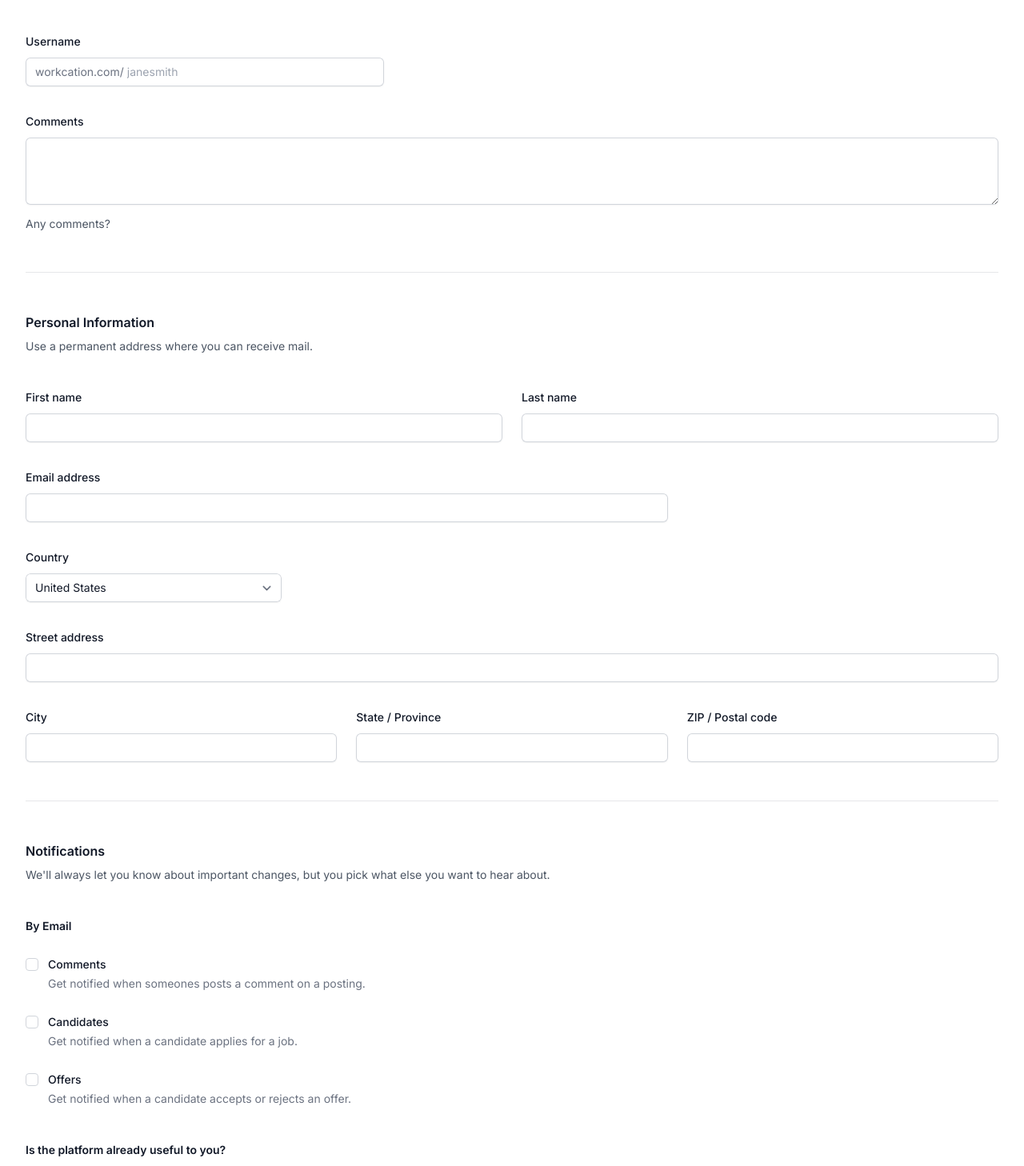
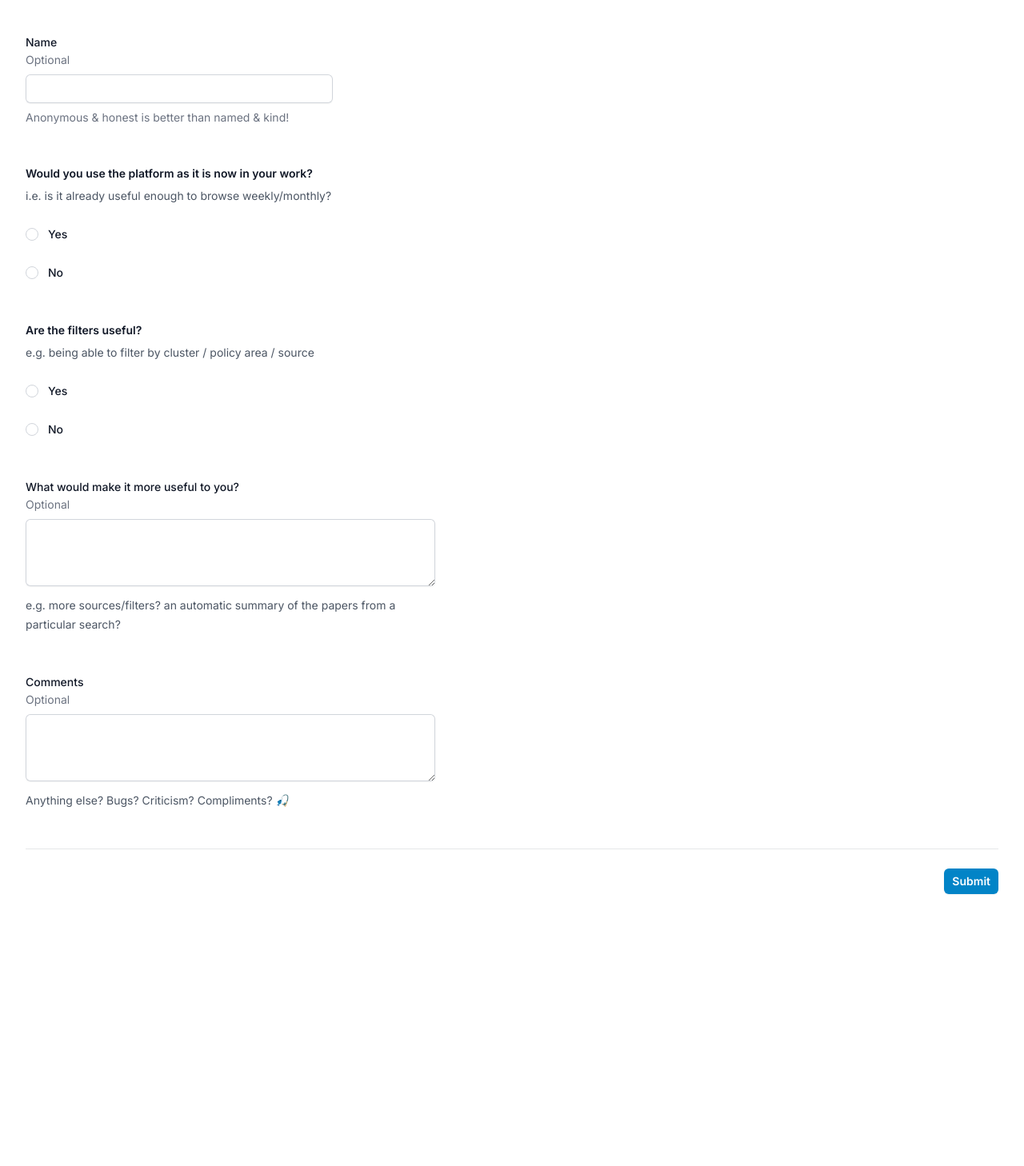
Before and after one commit to dan-kwiat/bit-cutting-edge, a Next.js app: page /feedback in a window 1280 px wide. Shown: the part 200-1658 px from the top of the page at 80% size. After the commit the page ends 1422 px from the top, so only its background shows below. Built offline with nearby package versions, Linux system fonts and the light colour scheme; what @vercel/postgres-kysely would draw is missing.

Commit message:
feat(feedback): update questions

```diff
--- a/app/feedback/page.tsx
+++ b/app/feedback/page.tsx
@@ -29,309 +29,45 @@ function Form() {
 
   return (
     <form action={onCreate}>
-      <div className="space-y-12">
-        <div className="border-b border-gray-900/10 pb-12">
-          <h2 className="text-base font-semibold leading-7 text-gray-900">
+      <div className="mt-12 space-y-12">
+        <div className="border-y border-gray-900/10 pb-12">
+          {/* <h2 className="text-base font-semibold leading-7 text-gray-900">
             Profile
           </h2>
           <p className="mt-1 text-sm leading-6 text-gray-600">
             This information will be displayed publicly so be careful what you
             share.
-          </p>
+          </p> */}
 
-          <div className="mt-10 grid grid-cols-1 gap-x-6 gap-y-8 sm:grid-cols-6">
-            <div className="sm:col-span-4">
+          <div className="mt-12 sm:max-w-sm">
             <label
-                htmlFor="username"
+              htmlFor="participant-name"
               className="block text-sm font-medium leading-6 text-gray-900"
             >
-                Username
+              Name
             </label>
-              <div className="mt-2">
-                <div className="flex rounded-md shadow-sm ring-1 ring-inset ring-gray-300 focus-within:ring-2 focus-within:ring-inset focus-within:ring-sky-600 sm:max-w-md">
-                  <span className="flex select-none items-center pl-3 text-gray-500 sm:text-sm">
-                    workcation.com/
-                  </span>
-                  <input
-                    type="text"
-                    name="username"
-                    id="username"
-                    autoComplete="username"
-                    className="block flex-1 border-0 bg-transparent py-1.5 pl-1 text-gray-900 placeholder:text-gray-400 focus:ring-0 sm:text-sm sm:leading-6"
-                    placeholder="janesmith"
-                  />
-                </div>
-              </div>
-            </div>
-
-            <div className="col-span-full">
-              <label
-                htmlFor="comments"
-                className="block text-sm font-medium leading-6 text-gray-900"
-              >
-                Comments
-              </label>
-              <div className="mt-2">
-                <textarea
-                  required
-                  id="comments"
-                  name="comments"
-                  rows={3}
-                  className="block w-full rounded-md border-0 py-1.5 text-gray-900 shadow-sm ring-1 ring-inset ring-gray-300 placeholder:text-gray-400 focus:ring-2 focus:ring-inset focus:ring-sky-600 sm:text-sm sm:leading-6"
-                  defaultValue={""}
-                />
-              </div>
-              <p className="mt-3 text-sm leading-6 text-gray-600">
-                Any comments?
-              </p>
-            </div>
-          </div>
-        </div>
-
-        <div className="border-b border-gray-900/10 pb-12">
-          <h2 className="text-base font-semibold leading-7 text-gray-900">
-            Personal Information
-          </h2>
-          <p className="mt-1 text-sm leading-6 text-gray-600">
-            Use a permanent address where you can receive mail.
-          </p>
-
-          <div className="mt-10 grid grid-cols-1 gap-x-6 gap-y-8 sm:grid-cols-6">
-            <div className="sm:col-span-3">
-              <label
-                htmlFor="first-name"
-                className="block text-sm font-medium leading-6 text-gray-900"
-              >
-                First name
-              </label>
+            <p className="text-sm text-gray-500">Optional</p>
             <div className="mt-2">
               <input
                 type="text"
-                  name="first-name"
-                  id="first-name"
+                name="participant-name"
+                id="participant-name"
                 autoComplete="given-name"
                 className="block w-full rounded-md border-0 py-1.5 text-gray-900 shadow-sm ring-1 ring-inset ring-gray-300 placeholder:text-gray-400 focus:ring-2 focus:ring-inset focus:ring-sky-600 sm:text-sm sm:leading-6"
+                placeholder=""
               />
             </div>
+            <p className="mt-2 text-sm text-gray-500">
+              Anonymous & honest is better than named & kind!
+            </p>
           </div>
 
-            <div className="sm:col-span-3">
-              <label
-                htmlFor="last-name"
-                className="block text-sm font-medium leading-6 text-gray-900"
-              >
-                Last name
-              </label>
-              <div className="mt-2">
-                <input
-                  type="text"
-                  name="last-name"
-                  id="last-name"
-                  autoComplete="family-name"
-                  className="block w-full rounded-md border-0 py-1.5 text-gray-900 shadow-sm ring-1 ring-inset ring-gray-300 placeholder:text-gray-400 focus:ring-2 focus:ring-inset focus:ring-sky-600 sm:text-sm sm:leading-6"
-                />
-              </div>
-            </div>
-
-            <div className="sm:col-span-4">
-              <label
-                htmlFor="email"
-                className="block text-sm font-medium leading-6 text-gray-900"
-              >
-                Email address
-              </label>
-              <div className="mt-2">
-                <input
-                  id="email"
-                  name="email"
-                  type="email"
-                  autoComplete="email"
-                  className="block w-full rounded-md border-0 py-1.5 text-gray-900 shadow-sm ring-1 ring-inset ring-gray-300 placeholder:text-gray-400 focus:ring-2 focus:ring-inset focus:ring-sky-600 sm:text-sm sm:leading-6"
-                />
-              </div>
-            </div>
-
-            <div className="sm:col-span-3">
-              <label
-                htmlFor="country"
-                className="block text-sm font-medium leading-6 text-gray-900"
-              >
-                Country
-              </label>
-              <div className="mt-2">
-                <select
-                  id="country"
-                  name="country"
-                  autoComplete="country-name"
-                  className="block w-full rounded-md border-0 py-1.5 text-gray-900 shadow-sm ring-1 ring-inset ring-gray-300 focus:ring-2 focus:ring-inset focus:ring-sky-600 sm:max-w-xs sm:text-sm sm:leading-6"
-                >
-                  <option>United States</option>
-                  <option>Canada</option>
-                  <option>Mexico</option>
-                </select>
-              </div>
-            </div>
-
-            <div className="col-span-full">
-              <label
-                htmlFor="street-address"
-                className="block text-sm font-medium leading-6 text-gray-900"
-              >
-                Street address
-              </label>
-              <div className="mt-2">
-                <input
-                  type="text"
-                  name="street-address"
-                  id="street-address"
-                  autoComplete="street-address"
-                  className="block w-full rounded-md border-0 py-1.5 text-gray-900 shadow-sm ring-1 ring-inset ring-gray-300 placeholder:text-gray-400 focus:ring-2 focus:ring-inset focus:ring-sky-600 sm:text-sm sm:leading-6"
-                />
-              </div>
-            </div>
-
-            <div className="sm:col-span-2 sm:col-start-1">
-              <label
-                htmlFor="city"
-                className="block text-sm font-medium leading-6 text-gray-900"
-              >
-                City
-              </label>
-              <div className="mt-2">
-                <input
-                  type="text"
-                  name="city"
-                  id="city"
-                  autoComplete="address-level2"
-                  className="block w-full rounded-md border-0 py-1.5 text-gray-900 shadow-sm ring-1 ring-inset ring-gray-300 placeholder:text-gray-400 focus:ring-2 focus:ring-inset focus:ring-sky-600 sm:text-sm sm:leading-6"
-                />
-              </div>
-            </div>
-
-            <div className="sm:col-span-2">
-              <label
-                htmlFor="region"
-                className="block text-sm font-medium leading-6 text-gray-900"
-              >
-                State / Province
-              </label>
-              <div className="mt-2">
-                <input
-                  type="text"
-                  name="region"
-                  id="region"
-                  autoComplete="address-level1"
-                  className="block w-full rounded-md border-0 py-1.5 text-gray-900 shadow-sm ring-1 ring-inset ring-gray-300 placeholder:text-gray-400 focus:ring-2 focus:ring-inset focus:ring-sky-600 sm:text-sm sm:leading-6"
-                />
-              </div>
-            </div>
-
-            <div className="sm:col-span-2">
-              <label
-                htmlFor="postal-code"
-                className="block text-sm font-medium leading-6 text-gray-900"
-              >
-                ZIP / Postal code
-              </label>
-              <div className="mt-2">
-                <input
-                  type="text"
-                  name="postal-code"
-                  id="postal-code"
-                  autoComplete="postal-code"
-                  className="block w-full rounded-md border-0 py-1.5 text-gray-900 shadow-sm ring-1 ring-inset ring-gray-300 placeholder:text-gray-400 focus:ring-2 focus:ring-inset focus:ring-sky-600 sm:text-sm sm:leading-6"
-                />
-              </div>
-            </div>
-          </div>
-        </div>
-
-        <div className="border-b border-gray-900/10 pb-12">
-          <h2 className="text-base font-semibold leading-7 text-gray-900">
-            Notifications
-          </h2>
-          <p className="mt-1 text-sm leading-6 text-gray-600">
-            We'll always let you know about important changes, but you pick what
-            else you want to hear about.
-          </p>
-
-          <div className="mt-10 space-y-10">
-            <fieldset>
+          <fieldset className="mt-12">
             <legend className="text-sm font-semibold leading-6 text-gray-900">
-                By Email
-              </legend>
-              <div className="mt-6 space-y-6">
-                <div className="relative flex gap-x-3">
-                  <div className="flex h-6 items-center">
-                    <input
-                      id="comments"
-                      name="comments"
-                      type="checkbox"
-                      className="h-4 w-4 rounded border-gray-300 text-sky-600 focus:ring-sky-600"
-                    />
-                  </div>
-                  <div className="text-sm leading-6">
-                    <label
-                      htmlFor="comments"
-                      className="font-medium text-gray-900"
-                    >
-                      Comments
-                    </label>
-                    <p className="text-gray-500">
-                      Get notified when someones posts a comment on a posting.
-                    </p>
-                  </div>
-                </div>
-                <div className="relative flex gap-x-3">
-                  <div className="flex h-6 items-center">
-                    <input
-                      id="candidates"
-                      name="candidates"
-                      type="checkbox"
-                      className="h-4 w-4 rounded border-gray-300 text-sky-600 focus:ring-sky-600"
-                    />
-                  </div>
-                  <div className="text-sm leading-6">
-                    <label
-                      htmlFor="candidates"
-                      className="font-medium text-gray-900"
-                    >
-                      Candidates
-                    </label>
-                    <p className="text-gray-500">
-                      Get notified when a candidate applies for a job.
-                    </p>
-                  </div>
-                </div>
-                <div className="relative flex gap-x-3">
-                  <div className="flex h-6 items-center">
-                    <input
-                      id="offers"
-                      name="offers"
-                      type="checkbox"
-                      className="h-4 w-4 rounded border-gray-300 text-sky-600 focus:ring-sky-600"
-                    />
-                  </div>
-                  <div className="text-sm leading-6">
-                    <label
-                      htmlFor="offers"
-                      className="font-medium text-gray-900"
-                    >
-                      Offers
-                    </label>
-                    <p className="text-gray-500">
-                      Get notified when a candidate accepts or rejects an offer.
-                    </p>
-                  </div>
-                </div>
-              </div>
-            </fieldset>
-            <fieldset>
-              <legend className="text-sm font-semibold leading-6 text-gray-900">
-                Is the platform already useful to you?
+              Would you use the platform as it is now in your work?
             </legend>
             <p className="mt-1 text-sm leading-6 text-gray-600">
-                i.e. would you use it monthly or more in its current state?
+              i.e. is it already useful enough to browse weekly/monthly?
             </p>
             <div className="mt-6 space-y-6">
               <div className="flex items-center gap-x-3">
@@ -368,6 +104,93 @@ function Form() {
               </div>
             </div>
           </fieldset>
+
+          <fieldset className="mt-12">
+            <legend className="text-sm font-semibold leading-6 text-gray-900">
+              Are the filters useful?
+            </legend>
+            <p className="mt-1 text-sm leading-6 text-gray-600">
+              e.g. being able to filter by cluster / policy area / source
+            </p>
+            <div className="mt-6 space-y-6">
+              <div className="flex items-center gap-x-3">
+                <input
+                  required
+                  id="filters-yes"
+                  name="filters"
+                  value="yes"
+                  type="radio"
+                  className="h-4 w-4 border-gray-300 text-sky-600 focus:ring-sky-600"
+                />
+                <label
+                  htmlFor="filters-yes"
+                  className="block text-sm font-medium leading-6 text-gray-900"
+                >
+                  Yes
+                </label>
+              </div>
+              <div className="flex items-center gap-x-3">
+                <input
+                  required
+                  id="filters-no"
+                  name="filters"
+                  value="no"
+                  type="radio"
+                  className="h-4 w-4 border-gray-300 text-sky-600 focus:ring-sky-600"
+                />
+                <label
+                  htmlFor="filters-no"
+                  className="block text-sm font-medium leading-6 text-gray-900"
+                >
+                  No
+                </label>
+              </div>
+            </div>
+          </fieldset>
+
+          <div className="mt-12 sm:max-w-lg">
+            <label
+              htmlFor="more-useful"
+              className="block text-sm font-medium leading-6 text-gray-900"
+            >
+              What would make it more useful to you?
+            </label>
+            <p className="text-sm text-gray-500">Optional</p>
+            <div className="mt-2">
+              <textarea
+                id="more-useful"
+                name="more-useful"
+                rows={3}
+                className="block w-full rounded-md border-0 py-1.5 text-gray-900 shadow-sm ring-1 ring-inset ring-gray-300 placeholder:text-gray-400 focus:ring-2 focus:ring-inset focus:ring-sky-600 sm:text-sm sm:leading-6"
+                defaultValue={""}
+              />
+            </div>
+            <p className="mt-3 text-sm leading-6 text-gray-600">
+              e.g. more sources/filters? an automatic summary of the papers from
+              a particular search?
+            </p>
+          </div>
+
+          <div className="mt-12 sm:max-w-lg">
+            <label
+              htmlFor="comments"
+              className="block text-sm font-medium leading-6 text-gray-900"
+            >
+              Comments
+            </label>
+            <p className="text-sm text-gray-500">Optional</p>
+            <div className="mt-2">
+              <textarea
+                id="comments"
+                name="comments"
+                rows={3}
+                className="block w-full rounded-md border-0 py-1.5 text-gray-900 shadow-sm ring-1 ring-inset ring-gray-300 placeholder:text-gray-400 focus:ring-2 focus:ring-inset focus:ring-sky-600 sm:text-sm sm:leading-6"
+                defaultValue={""}
+              />
+            </div>
+            <p className="mt-3 text-sm leading-6 text-gray-600">
+              Anything else? Bugs? Criticism? Compliments? 🎣
+            </p>
           </div>
         </div>
       </div>
```
Lines whose indentation alone changed are shown as unchanged.
